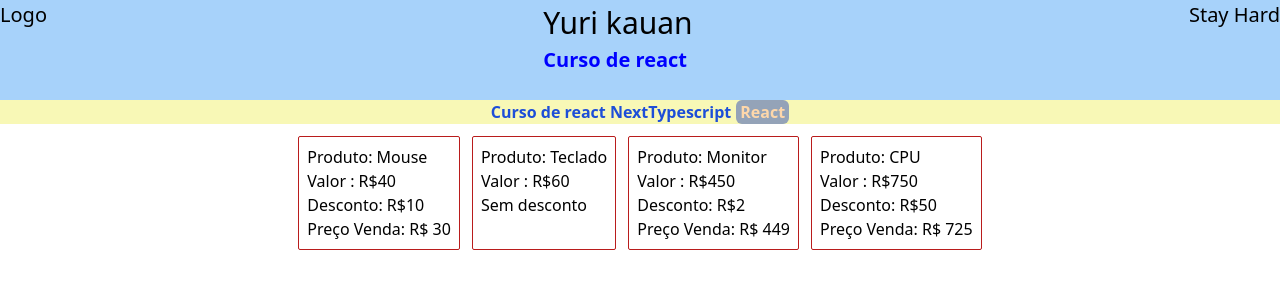
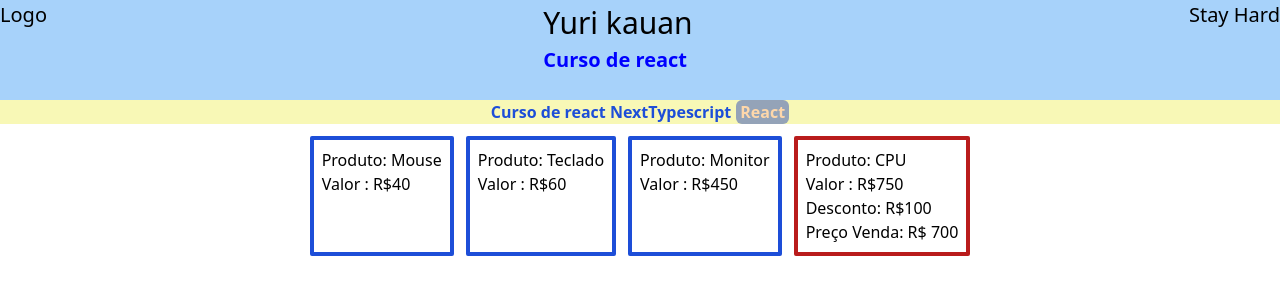
Before and after one commit to YuriKauan10/EstudoDeReact, a Next.js app: page / in a window 1280 px wide. Shown: the top 300 px of the page. Built offline with nearby package versions, Linux system fonts and the light colour scheme.

Commit message:
feat: renderização condicional com && e template string

```diff
--- a/pages/Card.tsx
+++ b/pages/Card.tsx
@@ -7,15 +7,15 @@ interface CardProps{
 
 function Card(props: CardProps){
     return (
-        <div className="flex flex-col border border-red-700 rounded-sm p-2">
+        <div className={`flex flex-col border-4 ${props.desconto>0?'border-red-700':'border-blue-700'} rounded-sm p-2`}>
             <div className="cursor-pointer">Produto: {props.produto}</div>
             <div className="cursor-pointer">Valor : R${props.valor}</div>
-            {props.desconto>0?(
+            {props.desconto>0&&(
                 <div>
                     <div>Desconto: R${props.desconto}</div>
                     <div>Preço Venda: R$ {props.funcao(props.valor,props.desconto)}</div>
                 </div>
-            ):"Sem desconto"}
+            )}
 
         </div>
     )
--- a/pages/index.tsx
+++ b/pages/index.tsx
@@ -19,10 +19,10 @@ export default function Home() {
         <div className="bg-slate-400 text-orange-200 font-bold pl-1 pr-1 rounded-md">React</div>
       </div>
       <div className = 'flex justify-center gap-3 m-3'>
-        <Card produto = {'Mouse'} valor = {40.00} desconto = {10} funcao = {Desconto}/>
+        <Card produto = {'Mouse'} valor = {40.00} desconto = {0} funcao = {Desconto}/>
         <Card produto = {'Teclado'} valor = {60.00} desconto = {0} funcao = {Desconto}/>
-        <Card produto = {'Monitor'} valor = {450.00} desconto = {2} funcao = {Desconto2}/>
-        <Card produto = {'CPU'} valor = {750.00} desconto = {50} funcao = {Desconto2}/>
+        <Card produto = {'Monitor'} valor = {450.00} desconto = {0} funcao = {Desconto2}/>
+        <Card produto = {'CPU'} valor = {750.00} desconto = {100} funcao = {Desconto2}/>
       </div>
     </div>
   )
```
